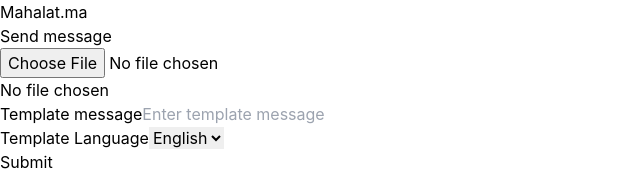
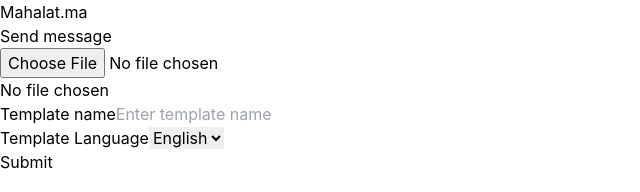
Before and after one commit to elbriniachraf/wpppAPi, a React (Create React App) app in the folder FrontEnd/: page / in a window 1280 px wide. Shown: the top 192 px of the page, without its empty margins (0-640 px from the left). Built offline with nearby package versions, Linux system fonts and the light colour scheme.

Commit message:
update file

```diff
--- a/FrontEnd/src/Component/WhatsAppApi/WhatsappApi.jsx
+++ b/FrontEnd/src/Component/WhatsAppApi/WhatsappApi.jsx
@@ -84,7 +84,7 @@ function WhatsappApi() {
       return;
     }
     if (!template) {
-      setTemplateError('Please enter a template message.');
+      setTemplateError('Please enter a template name.');
       return;
     }
 
@@ -122,7 +122,7 @@ function WhatsappApi() {
   };
 
   return (
-    <div className="max-w-md mx-auto p-6 border">
+    <div className="max-w-md mx-auto mt-10 p-6 border">
       <h1 className="text-xl font-semibold mb-4">Send message</h1>
       <input type="file" accept=".xlsx" onChange={handleFileUpload} className='text-white'/>
       {fileError && <div className="text-red-600">{fileError}</div>}
@@ -131,14 +131,14 @@ function WhatsappApi() {
       </div>
       <div className="flex flex-col">
         <label htmlFor="text" className="text-sm text-gray-500 py-2">
-          Template message
+          Template name
         </label>
         <input
           onChange={(e) => setTemplate(e.target.value)}
           type="text"
           id="text"
           name="text"
-          placeholder="Enter template message"
+          placeholder="Enter template name"
           className="border-b border-gray-300 py-3 focus:outline-none focus:border-black"
         />
         {templateError && <div className="text-red-600">{templateError}</div>}
```
